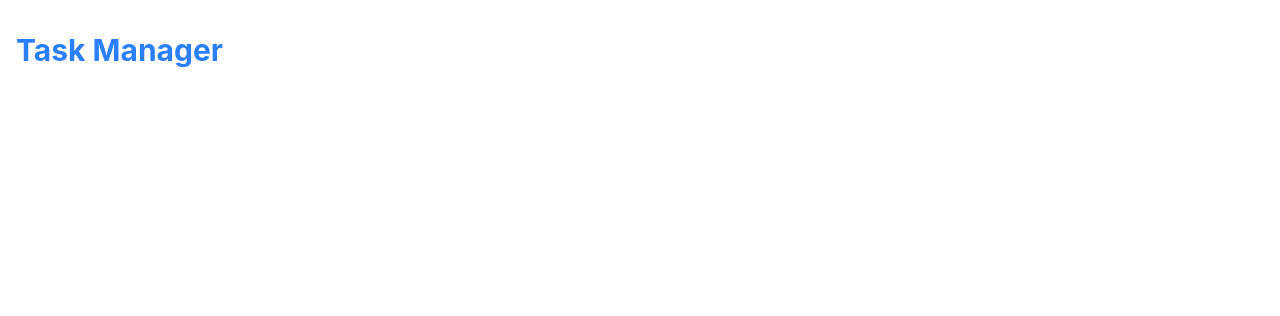
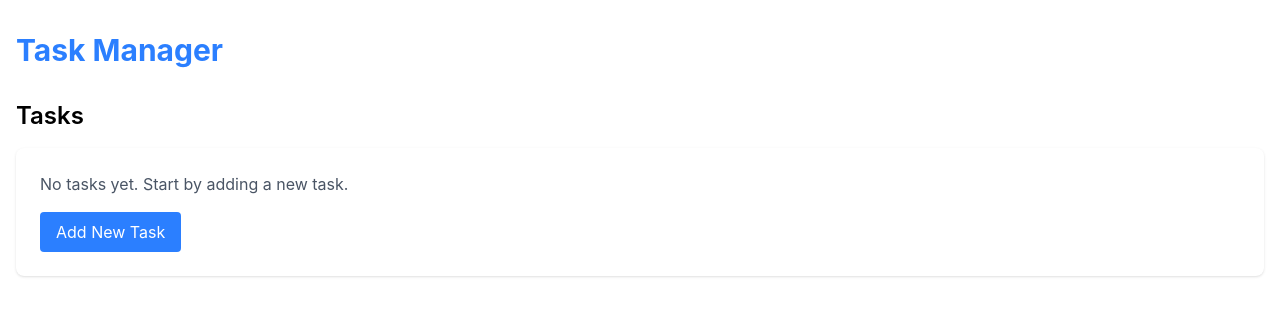
Before and after one commit to EmiliSrdoc/task-manager, a React (Vite) app: page / in a window 1280 px wide. Shown: the top 316 px of the page. Built offline with nearby package versions, Linux system fonts and the light colour scheme.

Commit message:
feat: react router

```diff
--- a/package.json
+++ b/package.json
@@ -13,6 +13,7 @@
     "@tailwindcss/vite": "^4.1.1",
     "react": "^19.0.0",
     "react-dom": "^19.0.0",
+    "react-router-dom": "^7.5.0",
     "tailwindcss": "^4.1.1"
   },
   "devDependencies": {
--- a/src/app/App.tsx
+++ b/src/app/App.tsx
@@ -1,7 +1,15 @@
+import { BrowserRouter as Router, Routes, Route } from "react-router-dom";
+import TasksPage from "@features/tasks/pages/tasks-page";
+
 export default function App() {
   return (
-    <div className="container mx-auto px-4 py-8">
-      <h1 className="text-3xl font-bold text-blue-500">Task Manager</h1>
-    </div>
+    <Router>
+      <div className="container mx-auto px-4 py-8">
+        <h1 className="text-3xl font-bold text-blue-500">Task Manager</h1>
+        <Routes>
+          <Route path="/" element={<TasksPage />} />
+        </Routes>
+      </div>
+    </Router>
   );
 }
--- a/src/features/tasks/pages/tasks-page.tsx
+++ b/src/features/tasks/pages/tasks-page.tsx
@@ -1,3 +1,20 @@
+import { Link } from "react-router-dom";
+
 export default function TasksPage() {
-  return <div>TasksPage</div>;
+  return (
+    <div className="mt-8">
+      <h2 className="text-2xl font-semibold mb-4">Tasks</h2>
+      <div className="bg-white shadow rounded-lg p-6">
+        <p className="text-gray-600">
+          No tasks yet. Start by adding a new task.
+        </p>
+        <Link
+          to="/tasks/new"
+          className="mt-4 inline-block bg-blue-500 text-white px-4 py-2 rounded hover:bg-blue-600 transition-colors"
+        >
+          Add New Task
+        </Link>
+      </div>
+    </div>
+  );
 }
```
Also changed, not shown: 1 other file (tests, documents, lock files or other folders).
